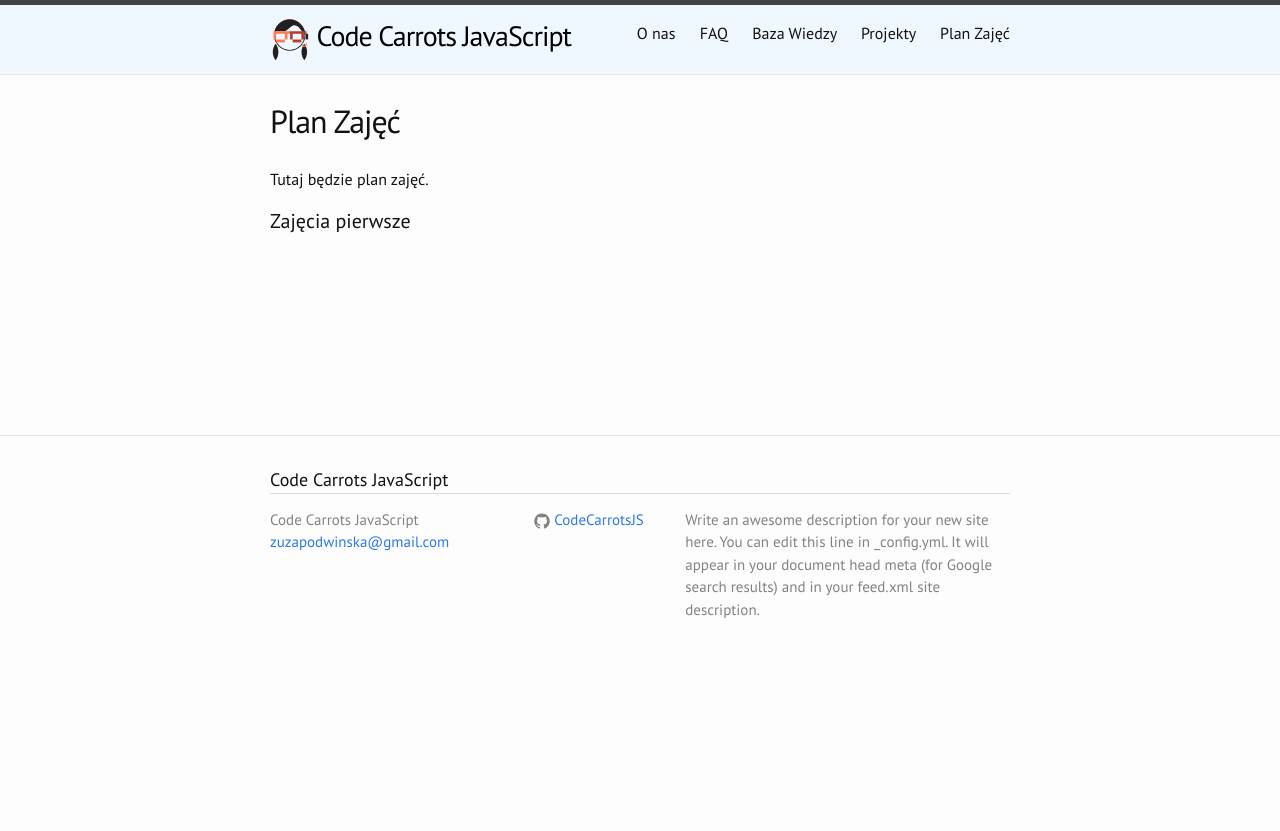
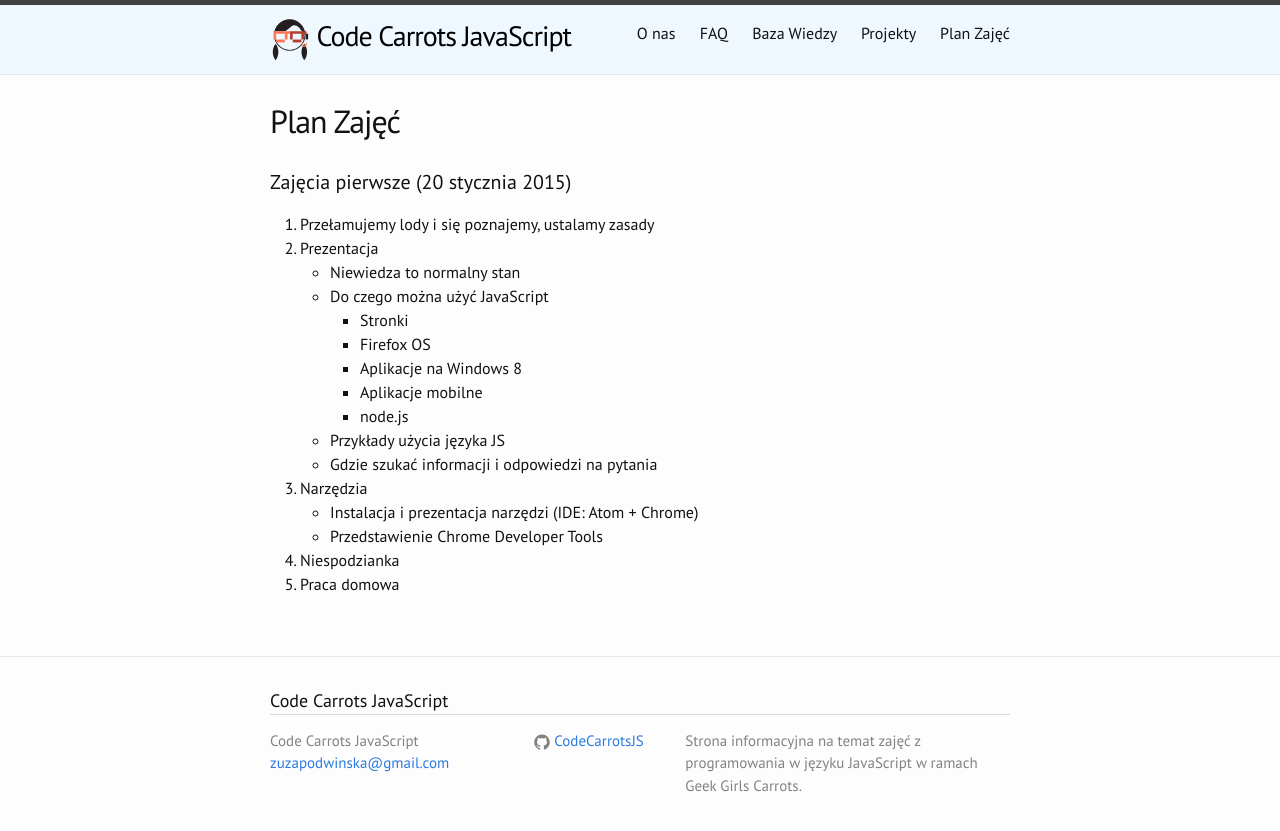
Before and after one commit to CodeCarrotsJS/CodeCarrotsJS.github.io, a Jekyll site: the page built from schedule.md, in a window 1280 px wide. Shown: the top 831 px of the page. Built offline with Jekyll 4.4.1, drawn with Linux system fonts in a browser that asks for light colours.

Commit message:
Added description and schedule.

```diff
--- a/_config.yml
+++ b/_config.yml
@@ -2,9 +2,7 @@
 title: Code Carrots JavaScript
 email: zuzapodwinska@gmail.com
 description: > # this means to ignore newlines until "baseurl:"
-  Write an awesome description for your new site here. You can edit this
-  line in _config.yml. It will appear in your document head meta (for
-  Google search results) and in your feed.xml site description.
+  Strona informacyjna na temat zajęć z programowania w języku JavaScript w ramach Geek Girls Carrots.
 baseurl: "" # the subpath of your site, e.g. /blog/
 url: "http://yourdomain.com" # the base hostname & protocol for your site
 github_username:  CodeCarrotsJS
--- a/schedule.md
+++ b/schedule.md
@@ -4,6 +4,21 @@ title: Plan Zajęć
 permalink: /schedule/
 ---
 
-Tutaj będzie plan zajęć.
+#### Zajęcia pierwsze (20 stycznia 2015) ####
 
-#### Zajęcia pierwsze ####
+1. Przełamujemy lody i się poznajemy, ustalamy zasady
+2. Prezentacja
+    * Niewiedza to normalny stan
+    * Do czego można użyć JavaScript
+        * Stronki
+        * Firefox OS
+        * Aplikacje na Windows 8
+        * Aplikacje mobilne
+        * node.js
+    * Przykłady użycia języka JS
+    * Gdzie szukać informacji i odpowiedzi na pytania
+4.  Narzędzia
+    * Instalacja i prezentacja narzędzi (IDE: Atom + Chrome)
+    * Przedstawienie Chrome Developer Tools
+3. Niespodzianka
+4. Praca domowa
```
